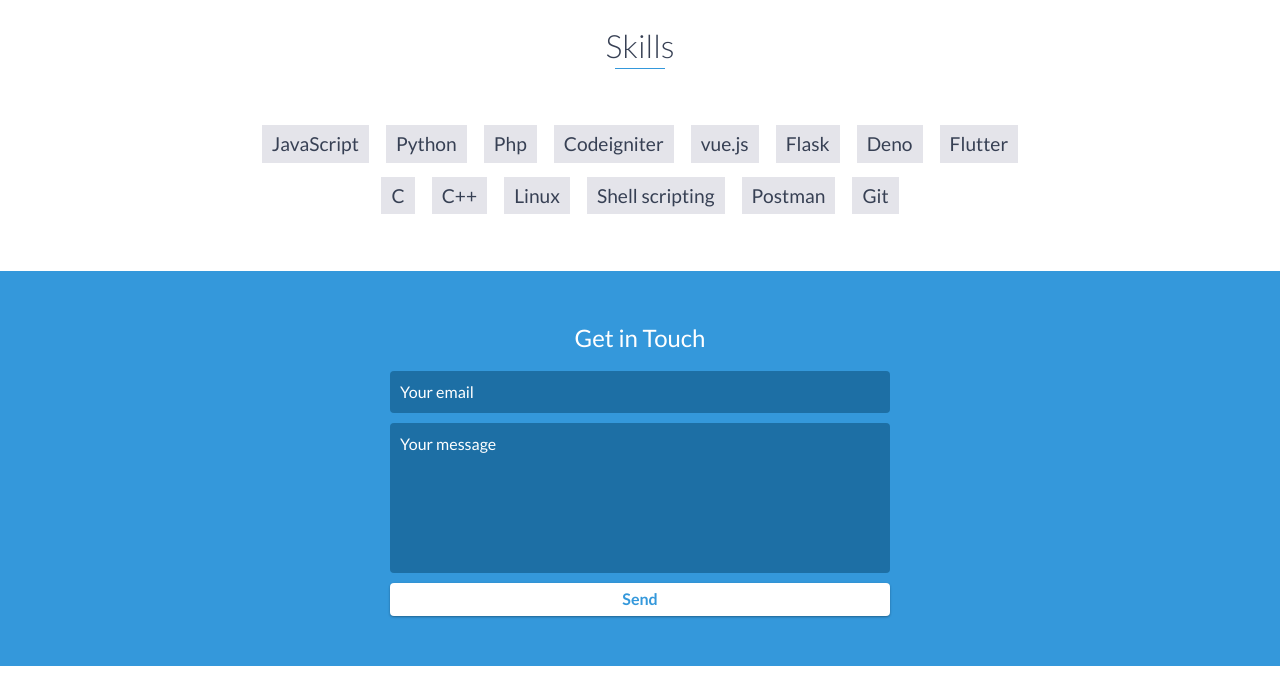
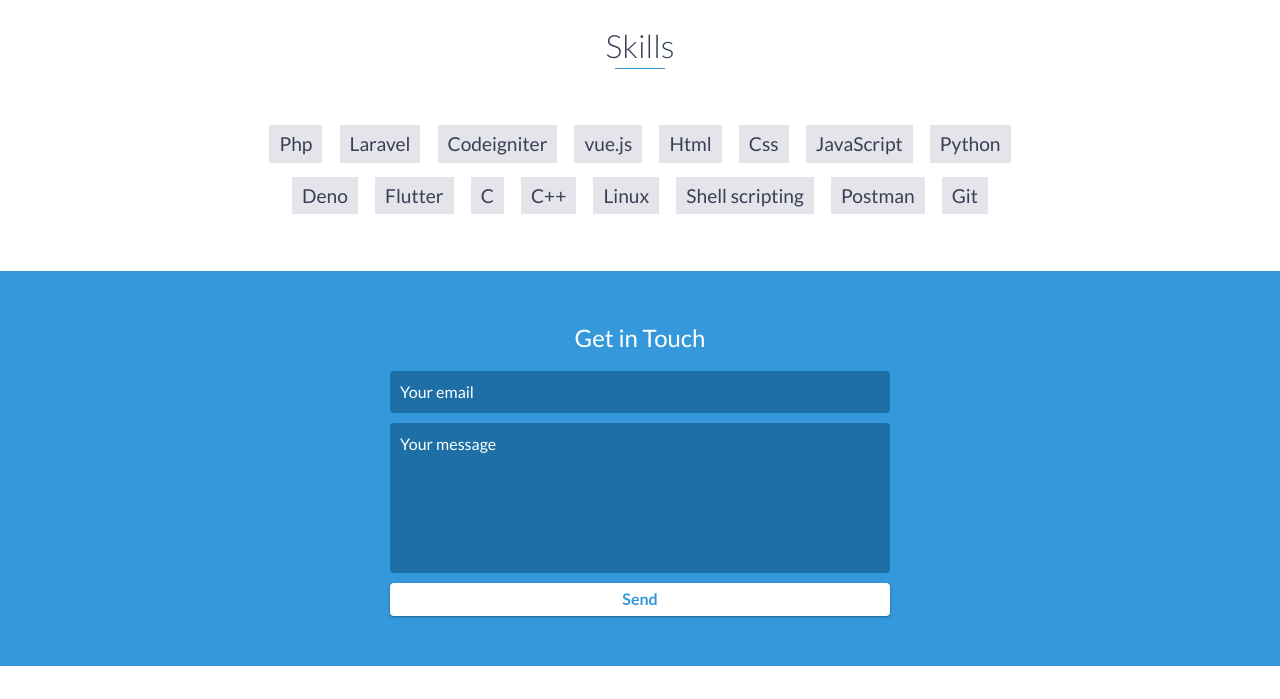
Before and after one commit to ramshi7134/portfolio, a website: page index.html in a window 1280 px wide. Shown: the part 2240-2939 px from the top of the page. Drawn offline with nearby package versions, Linux system fonts and the light colour scheme.

Commit message:
Update index.html

```diff
--- a/index.html
+++ b/index.html
@@ -145,12 +145,14 @@
     <div id="skills">
         <h2 class="heading">Skills</h2>
         <ul>
+            <li>Php</li>
+            <li>Laravel</li>
+            <li>Codeigniter</li>
+            <li>vue.js</li>
+            <li>Html</li>
+            <li>Css</li>
             <li>JavaScript</li>
             <li>Python</li>
-            <li>Php</li>
-            <li>Codeigniter</li>
-            <li>vue.js</li>
-            <li>Flask</li>
             <li>Deno</li>
             <li>Flutter</li>
             <li>C</li>
```
